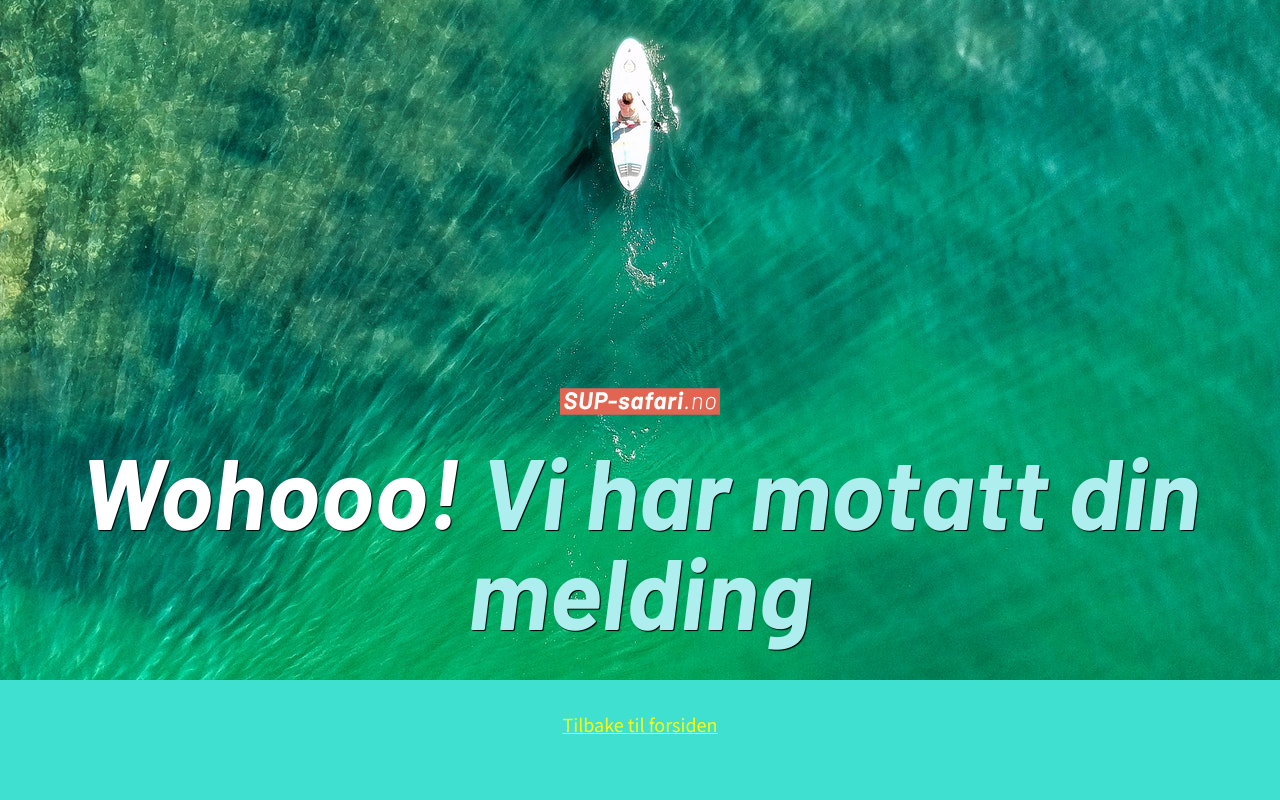
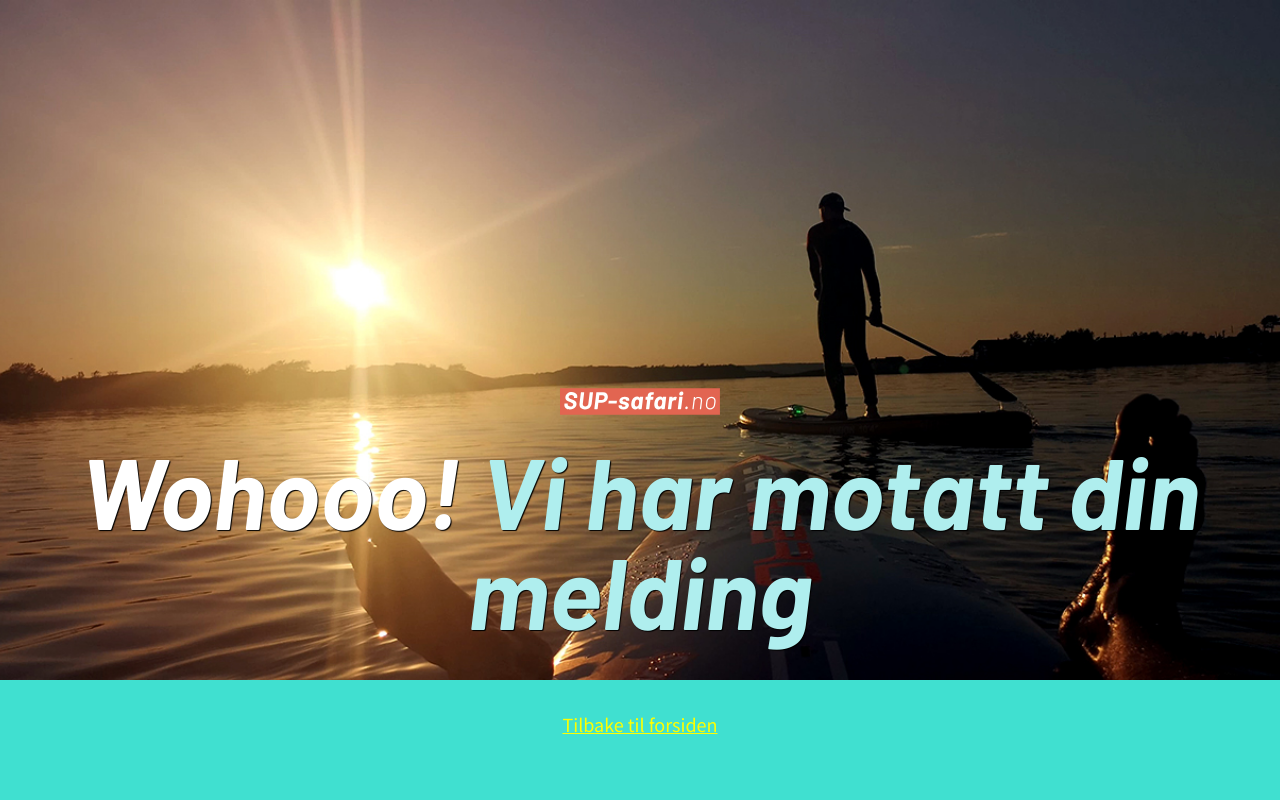
Before and after one commit to mariusgrondahl/sup-safari, a Next.js app: page /sucess in a window 1280 px wide. Shown: the top 800 px of the page. Built offline with nearby package versions, Linux system fonts and the light colour scheme.

Commit message:
added sucess paeg

```diff
--- a/components/ContactForm.js
+++ b/components/ContactForm.js
@@ -1,9 +1,11 @@
 import React from 'react'
+
+
 
   export default function ContactForm() {
     return(
       <>
-        <form name="interesse"  action="?=sucess" method="POST" data-netlify="true">
+        <form name="interesse"  action="/sucess" method="POST" data-netlify="true">
         <input type="hidden" name="interesse" value="interesse" />
         <p>
           <label>Navn:</label>
--- a/pages/sucess.js
+++ b/pages/sucess.js
@@ -21,7 +21,7 @@ function App({ data }) {
   return(
   <Layout>
 
-    <Fullscreen image="/img/supsafari.jpg"  text="#fff">
+    <Fullscreen image="/img/supsafari-fredrikstad.jpg"  text="#fff">
     <img className="logo" loading="lazy" width="160px" src="/logo-red.svg"  alt="sup safari logo" />
     <h1><strong>Wohooo!</strong> <span className="emphazize">Vi har motatt din melding</span></h1>
 
```
